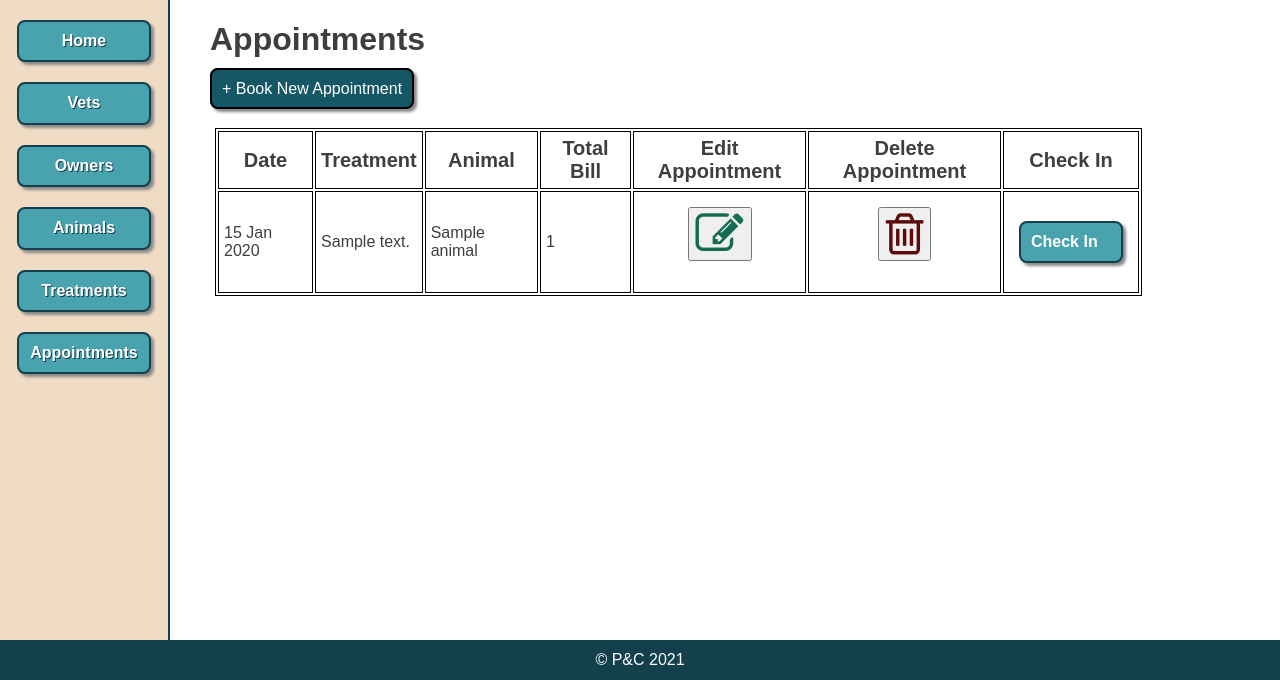
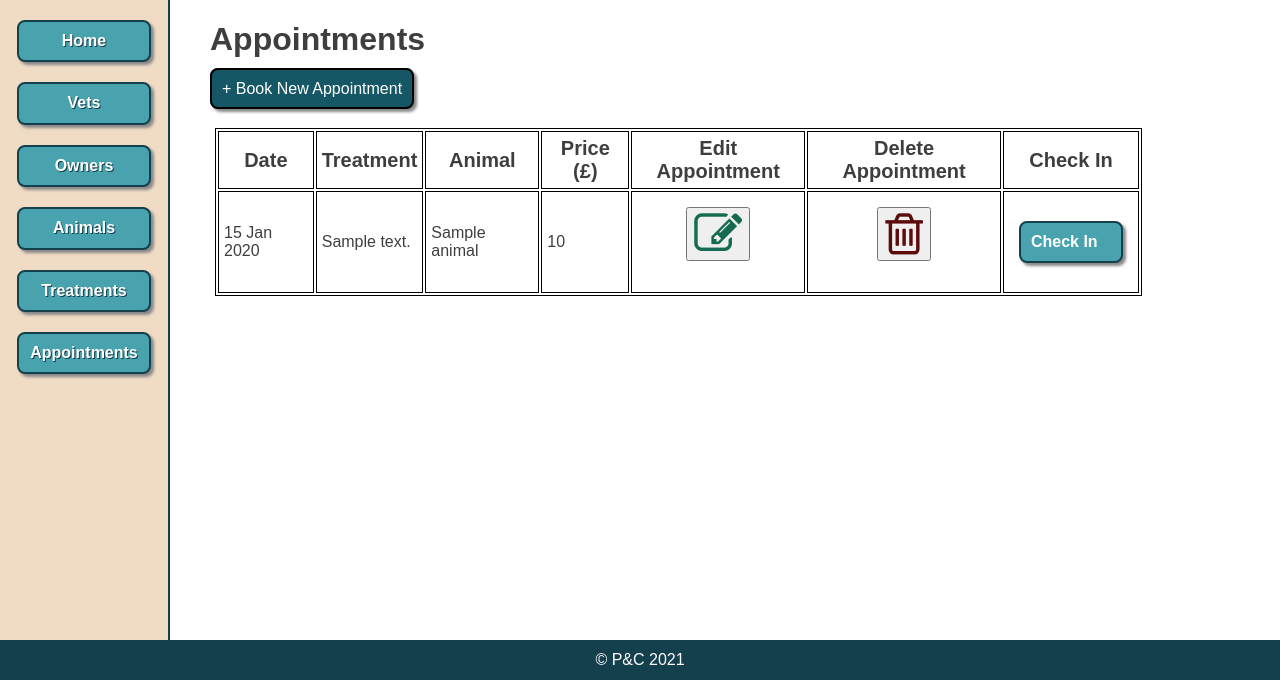
Before and after one commit to Kirsten4/vet_management_app, a Flask app: page /appointments in a window 1280 px wide. Shown: the part 120-800 px from the top of the page. Run offline with Flask 2, Linux system fonts and the light colour scheme; a database or web service that is not in the repository returns one stand-in record (values such as "Sample title"); some libraries are stand-ins or nearby versions.

Commit message:
total_bill removed

```diff
--- a/controllers/appointments_controller.py
+++ b/controllers/appointments_controller.py
@@ -12,7 +12,8 @@ appointments_blueprint = Blueprint("appointments", __name__)
 def appointments():
     appointments = appointment_repository.select_all()
     appointments.sort(key=lambda x: x.date)
-    return render_template("appointments/index.html", appointments=appointments)
+    treatments = treatment_repository.select_all()
+    return render_template("appointments/index.html", appointments=appointments, treatments=treatments)
 
 # NEW
 # GET '/appointments/new'
@@ -54,9 +55,7 @@ def update_appointment(id):
     animal_id = request.form['animal_id']
     treatment = treatment_repository.select(treatemnt_id)
     animal = animal_repository.select(animal_id)
-    place_holder_appointment = appointment_repository.select(id)
-    total_bill = place_holder_appointment.total_bill
-    appointment = Appointment(date, treatment, animal, total_bill, id)
+    appointment = Appointment(date, treatment, animal, id)
     appointment_repository.update(appointment)
     return redirect(url_for(".appointments"))
 
--- a/db/vet_database.sql
+++ b/db/vet_database.sql
@@ -53,8 +53,7 @@ CREATE TABLE appointments(
     id SERIAL PRIMARY KEY,
     date DATE,
     treatment_id INT REFERENCES treatments(id),
-    animal_id INT REFERENCES animals(id) ON DELETE CASCADE,
-    total_bill Money
+    animal_id INT REFERENCES animals(id) ON DELETE CASCADE
 );
 
 
--- a/models/appointment.py
+++ b/models/appointment.py
@@ -1,8 +1,7 @@
 class Appointment:
 
-    def __init__(self, date, treatment, animal, total_bill=None, id=None):
+    def __init__(self, date, treatment, animal, id=None):
         self.date = date
         self.treatment = treatment
         self.animal = animal
-        self.total_bill = total_bill
         self.id = id
--- a/repositories/appointment_repository.py
+++ b/repositories/appointment_repository.py
@@ -19,7 +19,7 @@ def select_all():
     for row in results:
         treatment = treatment_repository.select(row['treatment_id'])
         animal = animal_repository.select(row['animal_id'])
-        appointment = Appointment(row['date'], treatment, animal, row['total_bill'], row['id'])
+        appointment = Appointment(row['date'], treatment, animal, row['id'])
         appointments.append(appointment)
     return appointments
 
@@ -35,7 +35,7 @@ def select(id):
     if result is not None:
         treatment = treatment_repository.select(result['treatment_id'])
         animal = animal_repository.select(result['animal_id'])
-        appointment = Appointment(result['date'], treatment, animal, result['total_bill'], result['id'])
+        appointment = Appointment(result['date'], treatment, animal, result['id'])
     return appointment
 
 def delete(id):
@@ -44,8 +44,8 @@ def delete(id):
     run_sql(sql, values)
 
 def update(appointment):
-    sql = "UPDATE appointments SET (date, treatment_id, animal_id, total_bill) = (%s, %s, %s, %s) WHERE id = %s"
-    values = [appointment.date, appointment.treatment.id, appointment.animal.id, appointment.total_bill, appointment.id]
+    sql = "UPDATE appointments SET (date, treatment_id, animal_id) = (%s, %s, %s) WHERE id = %s"
+    values = [appointment.date, appointment.treatment.id, appointment.animal.id, appointment.id]
     run_sql(sql, values)
 
 def select_all_by_animal(animal):
@@ -55,6 +55,6 @@ def select_all_by_animal(animal):
     results = run_sql(sql,values)
     for result in results:
         treatment = treatment_repository.select(result['treatment_id'])
-        appointment = Appointment(result['date'], treatment, animal, result['total_bill'], result['id'])
+        appointment = Appointment(result['date'], treatment, animal, result['id'])
         appointments.append(appointment)
     return appointments
--- a/templates/appointments/index.html
+++ b/templates/appointments/index.html
@@ -12,7 +12,7 @@
         <th>Date</th>
         <th>Treatment</th>
         <th>Animal</th>
-        <th>Total Bill</th>
+        <th>Price (£)</th>
         <th>Edit Appointment</th>
         <th>Delete Appointment</th>
         <th>Check In</th>
@@ -23,7 +23,7 @@
         <td>{{ appointment.date.strftime("%d %b %Y") }}</td>
         <td>{{ appointment.treatment.description }}</td>
         <td>{{ appointment.animal.name }}</td>
-        <td>{{ appointment.total_bill }}</td>
+        <td>{{ appointment.treatment.price }}</td>
         <td>
             <form class="animal-form" action="/appointments/{{appointment.id}}/edit">
                 <button class="edit-button"><i class="fa fa-pencil-square-o fa-3x" style="color:rgb(20, 107, 81)" ></i></button>
```
Also changed, not shown: tests/appointment_test.py (+1 -4 lines).
